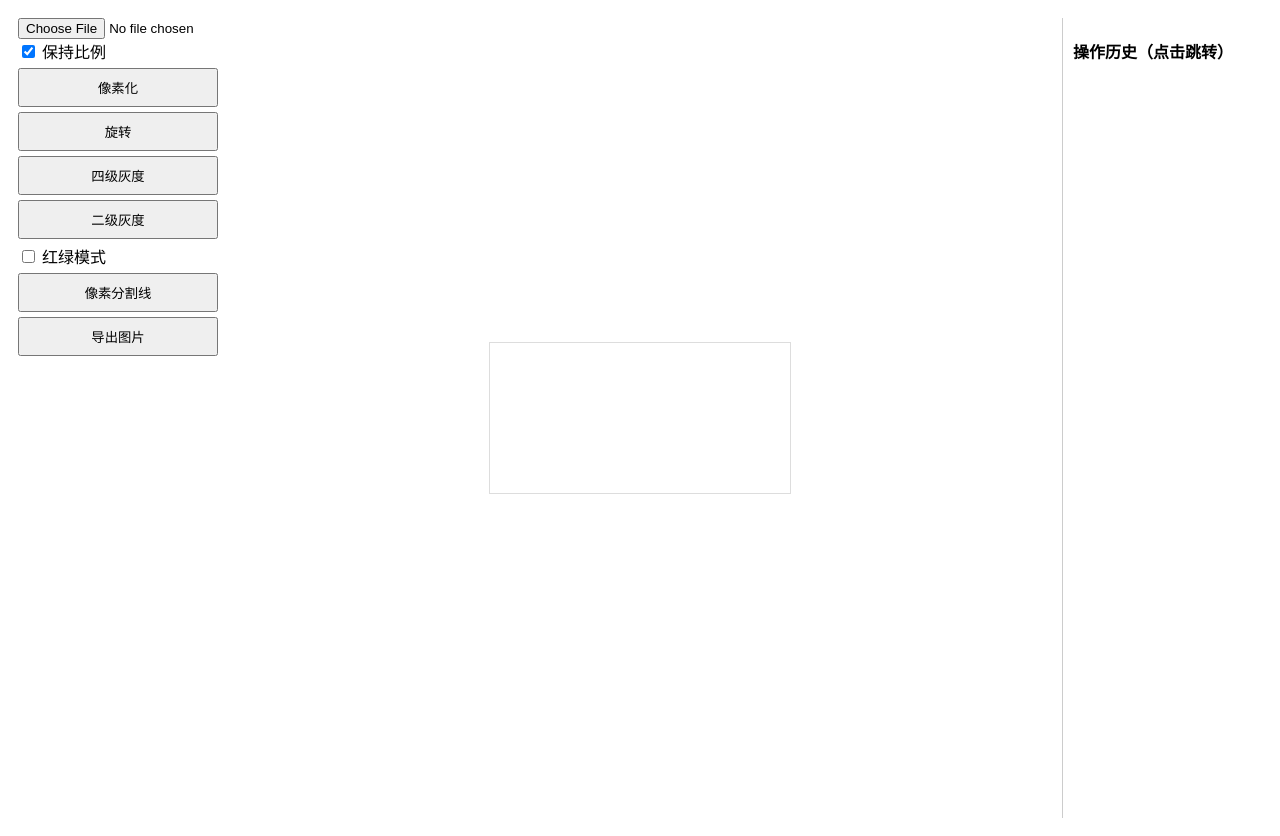
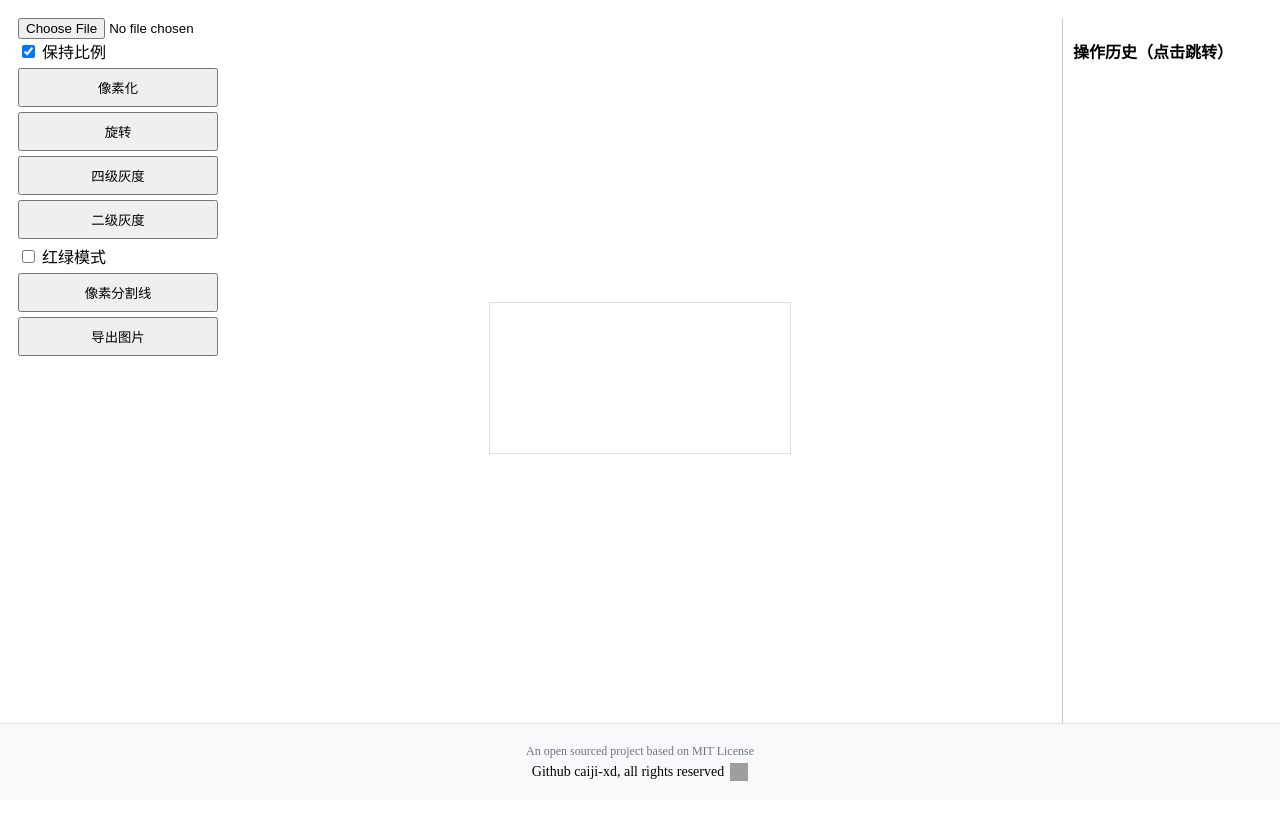
Before and after one commit to caiji-xd/casiocalc-picture-resizer, a Flask app: page / in a window 1280 px wide. After the commit the page ends 781 px from the top, so only its background shows below. Run offline with Flask 3, Linux system fonts and the light colour scheme; a map, chart or similar area stays blank; grey boxes are pictures that could not be loaded.

Commit message:
略微调整代码可读性

```diff
--- a/templates/pixel_processor.html
+++ b/templates/pixel_processor.html
@@ -6,7 +6,7 @@
         .container {
             display: grid;
             grid-template-columns: 200px 1fr 200px;
-            height: 100vh;
+            height: calc(100vh - 80px);
             padding: 10px;
             gap: 10px;
         }
@@ -45,6 +45,45 @@
         .current-step {
             background-color: #f5f5f5;
         }
+        .footer {
+            position: fixed;
+            bottom: 0;
+            left: 0;
+            right: 0;
+            height: 60px; /* 增加高度 */
+            background: #f8f9fa;
+            border-top: 1px solid #dee2e6;
+            display: flex;
+            flex-direction: column; /* 垂直排列 */
+            align-items: center;
+            justify-content: center;
+            gap: 4px; /* 行间距 */
+            padding: 8px 0;
+        }
+
+        .footer-line {
+            display: flex;
+            align-items: center;
+            font-size: 12px; /* 第一行字体大小 */
+            color: #6c757d;
+        }
+
+        .footer-line:last-child {
+            font-size: 14px; /* 第二行保持原大小 */
+        }
+
+        .footer a {
+            display: flex;
+            align-items: center;
+            color: inherit;
+            text-decoration: none;
+        }
+
+        .footer img {
+            width: 18px; /* 稍微调小图标 */
+            height: 18px;
+            margin-left: 6px;
+        }
     </style>
 </head>
 <body>
@@ -71,6 +110,14 @@
         </div>
     </div>
 
+     <div class="footer">
+        <div class="footer-line">An open sourced project based on MIT License</div>
+        <a href="https://github.com/caiji-xd" target="_blank" class="footer-line">
+            <span>Github caiji-xd, all rights reserved</span>
+            <img src="https://github.githubassets.com/images/modules/logos_page/GitHub-Mark.png" alt="GitHub Logo">
+        </a>
+    </div>
+
 <script>
 const canvas = document.getElementById('mainCanvas');
 const ctx = canvas.getContext('2d');
@@ -78,15 +125,14 @@ const state = {
     history: [],
     currentStep: -1,
     maxSteps: 15,
-    baseGrayData: null  // 存储原始灰度数据
+    baseGrayData: null
 };
 
 const COLOR_MAP = {
-    85: { r: 144, g: 238, b: 144 },  // 浅绿色
-    170: { r: 255, g: 0, b: 0 }       // 红色
+    85: { r: 144, g: 238, b: 144 },
+    170: { r: 255, g: 0, b: 0 }
 };
 
-// 创建状态快照
 function createSnapshot(operation) {
     return {
         imageData: ctx.getImageData(0, 0, canvas.width, canvas.height),
@@ -100,7 +146,6 @@ function createSnapshot(operation) {
     };
 }
 
-// 保存状态
 function saveState(operation) {
     state.history = state.history.slice(0, state.currentStep + 1);
     const snapshot = createSnapshot(operation);
@@ -109,7 +154,6 @@ function saveState(operation) {
     updateHistory();
 }
 
-// 恢复状态
 function restoreState(stepIndex) {
     if (stepIndex < 0 || stepIndex >= state.history.length) return;
 
@@ -127,7 +171,6 @@ function restoreState(stepIndex) {
     updateHistory();
 }
 
-// 更新历史列表
 function updateHistory() {
     const historyList = document.getElementById('historyList');
     historyList.innerHTML = state.history
@@ -135,12 +178,10 @@ function updateHistory() {
             <div class="history-item ${index === state.currentStep ? 'current-step' : ''}"
                  onclick="restoreState(${index})">
                 ${snapshot.timestamp} - ${snapshot.operation}
-                ${snapshot.redGreen ? '' : ''}
             </div>
         `).join('');
 }
 
-// 自适应显示
 function adjustCanvasDisplay() {
     const container = document.querySelector('.canvas-container');
     const aspectRatio = canvas.width / canvas.height;
@@ -151,7 +192,6 @@ function adjustCanvasDisplay() {
     canvas.style.height = `${maxDisplayWidth / aspectRatio}px`;
 }
 
-// 文件加载
 document.getElementById('fileInput').addEventListener('change', function(e) {
     const file = e.target.files[0];
     const reader = new FileReader();
@@ -162,7 +202,7 @@ document.getElementById('fileInput').addEventListener('change', function(e) {
             canvas.height = img.height;
             ctx.drawImage(img, 0, 0);
             adjustCanvasDisplay();
-            state.baseGrayData = null;  // 重置基础数据
+            state.baseGrayData = null;
             saveState('加载图片');
         };
         img.src = event.target.result;
@@ -170,7 +210,6 @@ document.getElementById('fileInput').addEventListener('change', function(e) {
     reader.readAsDataURL(file);
 });
 
-// 红绿模式切换监听
 document.getElementById('redGreenMode').addEventListener('change', function() {
     if (state.baseGrayData) {
         const imageData = new ImageData(
@@ -179,7 +218,6 @@ document.getElementById('redGreenMode').addEventListener('change', function() {
             state.baseGrayData.height
         );
 
-        // 应用当前红绿模式状态
         if (this.checked) {
             const data = imageData.data;
             for (let i = 0; i < data.length; i += 4) {
@@ -198,29 +236,24 @@ document.getElementById('redGreenMode').addEventListener('change', function() {
     }
 });
 
-// 四级灰度处理
 function fourLevelGray() {
     const imageData = ctx.getImageData(0, 0, canvas.width, canvas.height);
     const data = imageData.data;
 
-    // 生成基础灰度数据
     const baseData = new ImageData(
         new Uint8ClampedArray(data),
         imageData.width,
         imageData.height
     );
 
-    // 进行基础灰度处理
     for (let i = 0; i < data.length; i += 4) {
         const avg = 0.3 * data[i] + 0.6 * data[i+1] + 0.1 * data[i+2];
         let level = avg < 64 ? 0 : avg < 128 ? 85 : avg < 192 ? 170 : 255;
         baseData.data[i] = baseData.data[i+1] = baseData.data[i+2] = level;
     }
 
-    // 保存基础数据
     state.baseGrayData = baseData;
 
-    // 应用当前红绿模式状态
     const isRedGreen = document.getElementById('redGreenMode').checked;
     if (isRedGreen) {
         const effectData = new Uint8ClampedArray(baseData.data);
@@ -240,7 +273,7 @@ function fourLevelGray() {
     adjustCanvasDisplay();
     saveState(`四级灰度${isRedGreen ? ' (红绿模式)' : ''}`);
 }
-// 其他功能函数
+
 function pixelate() {
     const tempCanvas = document.createElement('canvas');
     const tempCtx = tempCanvas.getContext('2d');
@@ -375,7 +408,6 @@ function addPixelGrid() {
     saveState('添加像素网格');
 }
 
-// 导出功能
 function exportImage() {
     const currentState = state.history[state.currentStep];
     const exportCanvas = document.createElement('canvas');
@@ -384,7 +416,6 @@ function exportImage() {
     const exportCtx = exportCanvas.getContext('2d');
     exportCtx.putImageData(currentState.imageData, 0, 0);
 
-    // 处理像素网格
     if (currentState.operation.includes('像素网格')) {
         const scaledCanvas = document.createElement('canvas');
         scaledCanvas.width = exportCanvas.width * 6;
```
